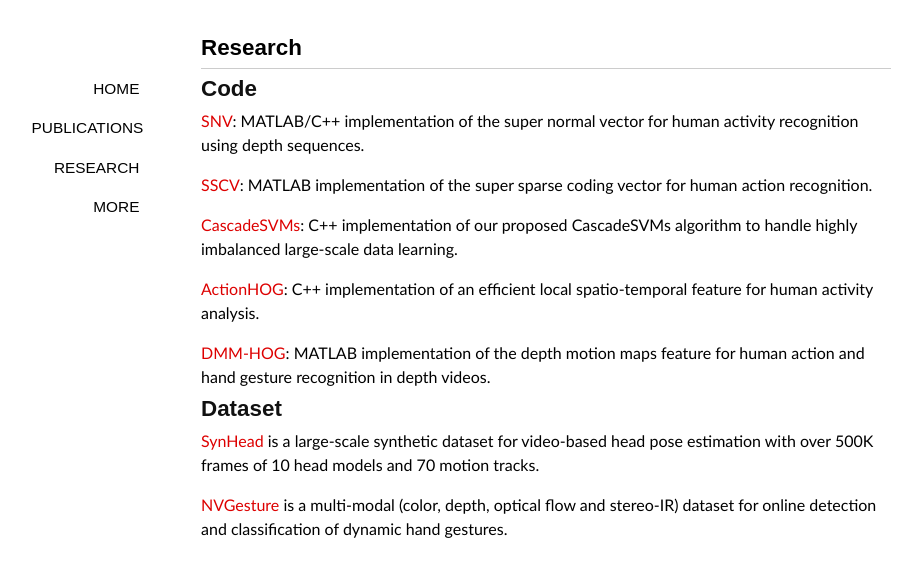
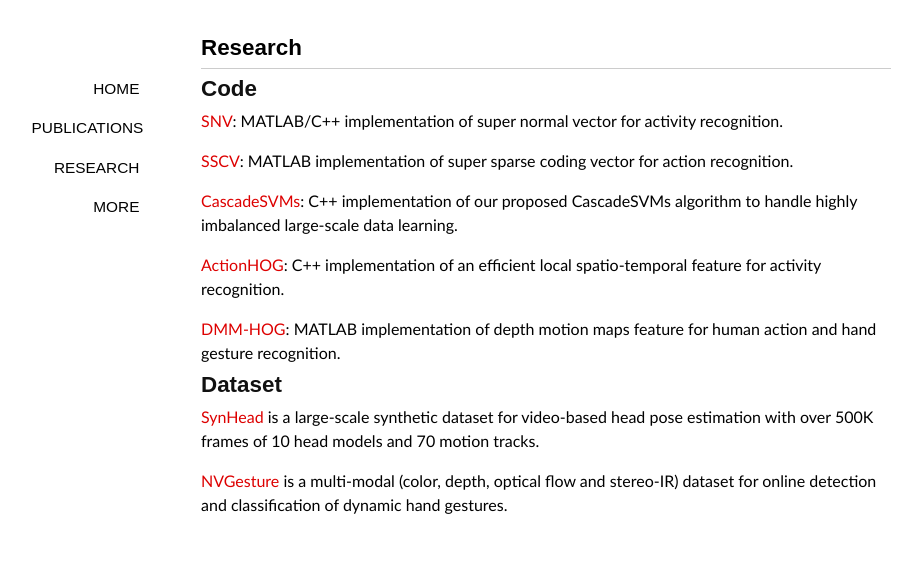
Before and after one commit to xiaodongyang/xiaodongyang.github.io, a Jekyll site: the page built from research/index.md, in a window 1280 px wide. Shown: the top 577 px of the page, without its empty margins (94-1001 px from the left). Built offline with Jekyll 4.4.1, drawn with Linux system fonts in a browser that asks for light colours; some web fonts are replaced.

Commit message:
Update index.md

```diff
--- a/research/index.md
+++ b/research/index.md
@@ -6,15 +6,15 @@ comments: no
 
 ## Code
 
-[SNV](https://github.com/xiaodongyang/SNV): MATLAB/C++ implementation of the super normal vector for human activity recognition using depth sequences.
+[SNV](https://github.com/xiaodongyang/SNV): MATLAB/C++ implementation of super normal vector for activity recognition.
 
-[SSCV](https://github.com/xiaodongyang/SSCV): MATLAB implementation of the super sparse coding vector for human action recognition.
+[SSCV](https://github.com/xiaodongyang/SSCV): MATLAB implementation of super sparse coding vector for action recognition.
 
 [CascadeSVMs](https://github.com/xiaodongyang/CascadeSVMs): C++ implementation of our proposed CascadeSVMs algorithm to handle highly imbalanced large-scale data learning.
 
-[ActionHOG](https://github.com/xiaodongyang/ActionHOG): C++ implementation of an efficient local spatio-temporal feature for human activity analysis.
+[ActionHOG](https://github.com/xiaodongyang/ActionHOG): C++ implementation of an efficient local spatio-temporal feature for activity recognition.
 
-[DMM-HOG](/code/dmm-hog): MATLAB implementation of the depth motion maps feature for human action and hand gesture recognition in depth videos.
+[DMM-HOG](/code/dmm-hog): MATLAB implementation of depth motion maps feature for human action and hand gesture recognition.
 
 ## Dataset
 
```
